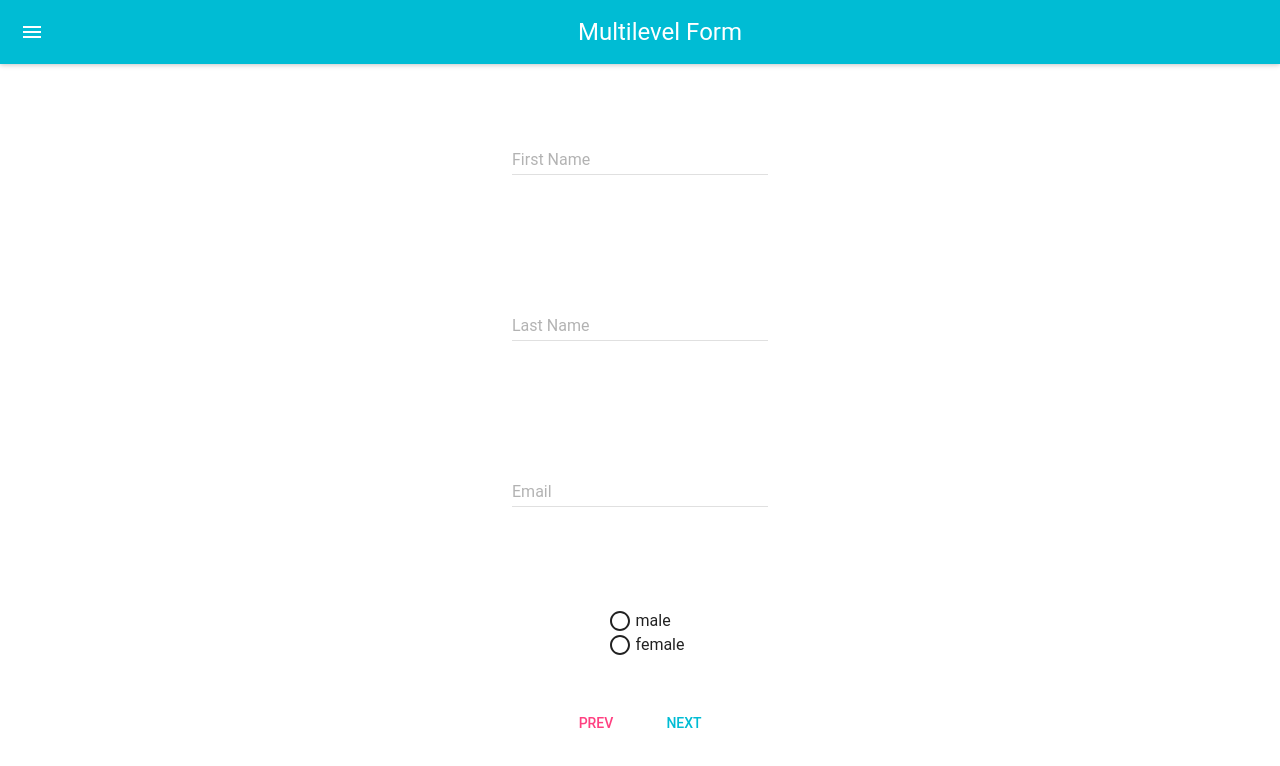
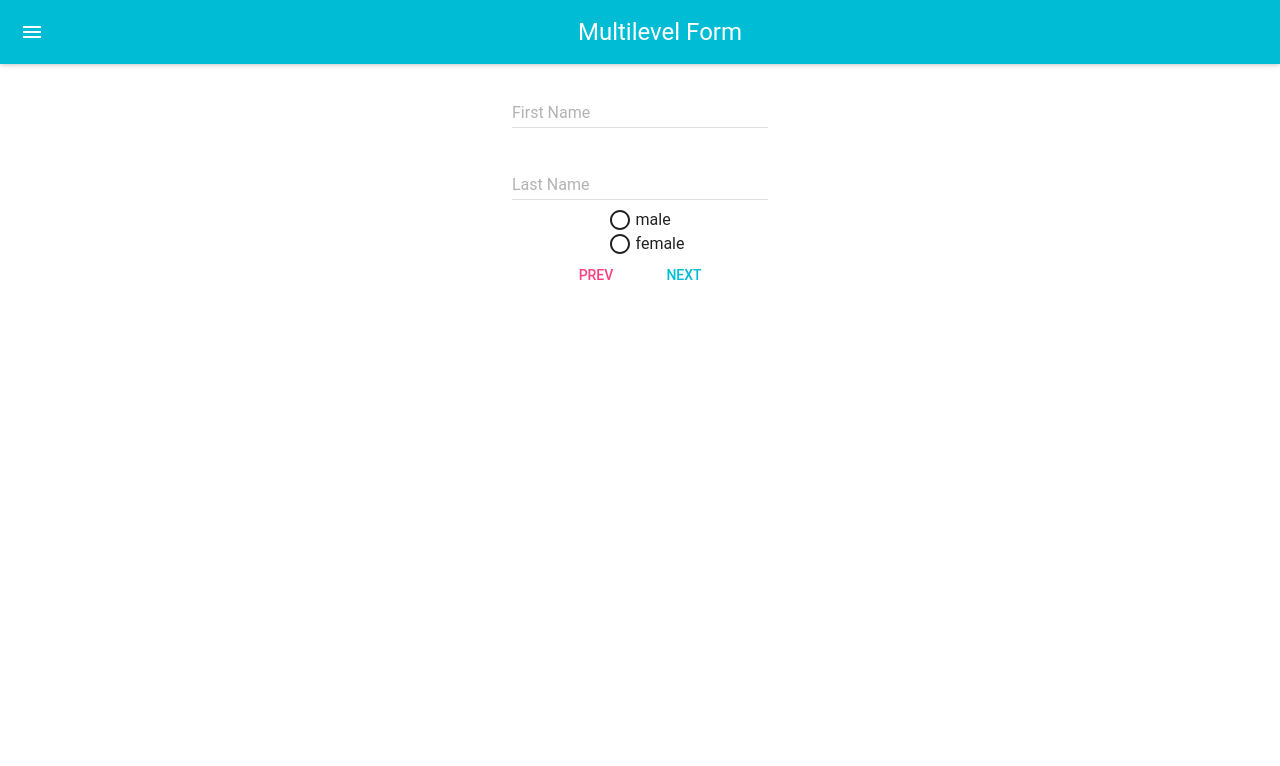
Before and after one commit to shiminshen/multilevel-form, a React (Create React App) app: page /#/form in a window 1280 px wide. Shown: the top 766 px of the page. Built offline with nearby package versions, Linux system fonts and the light colour scheme.

Commit message:
create abstract MultilevelForm and SingleStepForm

```diff
--- /dev/null
+++ b/src/form/MultilevelForm.js
@@ -0,0 +1,57 @@
+import React, { Component } from 'react';
+
+import FlatButton from 'material-ui/FlatButton';
+import { withRouter } from 'react-router'
+
+import SingleStepForm from './SingleStepForm.js'
+
+class MultilevelForm extends Component {
+
+
+  render() {
+
+    let {
+      history,
+      location: {
+        hash
+      },
+      formData,
+      className,
+      style
+    } = this.props
+
+    let hashValue = Number(hash.substr(1)) || 1
+    let dataIdx = hashValue - 1;
+
+    let prevHashNumber = hashValue < 1 ? hashValue - 1 : 1
+    let nextHashNumber = hashValue > formData.length - 1 ? formData.length : hashValue + 1
+
+    return (
+        formData[dataIdx] &&
+        <SingleStepForm
+          className={className}
+          style={style}
+          formData={formData[dataIdx]}
+        >
+          <div>
+            <FlatButton secondary={true}
+              label='Prev'
+              onClick={() => history.push({
+              pathname: '/form',
+              hash: prevHashNumber.toString()
+              })}
+            />
+            <FlatButton primary={true}
+              label='Next'
+              onClick={() => history.push({
+              pathname: '/form',
+              hash: nextHashNumber.toString()
+              })}
+            />
+          </div>
+        </SingleStepForm>
+      );
+  }
+}
+
+export default withRouter(MultilevelForm);
--- a/src/form/SignUpForm.css
+++ b/src/form/SignUpForm.css
@@ -1,3 +1,6 @@
 .signup-form {
+  display: flex;
+  flex-direction: column;
+  align-items: center;
   height: 80vh;
 }
--- a/src/form/SignUpForm.js
+++ b/src/form/SignUpForm.js
@@ -1,49 +1,74 @@
 import React, { Component } from 'react';
 
-import FlatButton from 'material-ui/FlatButton';
+import { renderTextField, renderRadioGroup } from './materialFields.js'
 
-import Page1 from './Pages/Page1.js'
-import Page2 from './Pages/Page2.js'
-import Page3 from './Pages/Page3.js'
+import { RadioButtonGroup } from 'material-ui/RadioButton'
+import RadioButton from 'material-ui/RadioButton'
+import MultilevelForm from './MultilevelForm.js'
+import './SignUpForm.css'
 
-import './SignUpForm.css'
+let formData = [
+  [
+    {
+      label: 'First Name',
+      name: 'firstName',
+      component: renderTextField,
+    },
+    {
+      label: 'Last Name',
+      name: 'lastName',
+      component: renderTextField,
+    },
+    {
+      label: 'Sex',
+      name: 'sex',
+      style: {maxWidth: 250},
+      component: ({ input, ...rest }) =>
+      <RadioButtonGroup
+        {...input}
+        {...rest}
+        valueSelected={input.value}
+        onChange={(event, value) => input.onChange(value)}
+      >
+        <RadioButton value='male' label='male'/>
+        <RadioButton value='female' label='female'/>
+      </RadioButtonGroup>
+    }
+  ],
+  [
+    {
+      label: 'Email',
+      name: 'email',
+      component: renderTextField,
+      children: null
+    },
+    {
+      label: 'Sex',
+      name: 'sex',
+      component: ({ input, ...rest }) =>
+      <RadioButtonGroup
+        {...input}
+        {...rest}
+        style={{maxWidth: 250}}
+        valueSelected={input.value}
+        onChange={(event, value) => input.onChange(value)}
+      >
+        <RadioButton value='male' label='male'/>
+        <RadioButton value='female' label='female'/>
+      </RadioButtonGroup>
+    }
+  ]
+]
 
 class SignUpForm extends Component {
 
   render() {
-    let {
-      history,
-      location: {
-        hash
-      }
-    } = this.props
-
-    let hashValue = Number(hash.substr(1)) || 1
-    let prevHashNumber = hashValue - 1
-    let nextHashNumber = hashValue + 1
 
     return (
-      <div className='signup-form'>
-        {hashValue === 1 && <Page1/>}
-        {hashValue === 2 && <Page2/>}
-        {hashValue === 3 && <Page3/>}
-        <div>
-          <FlatButton secondary={true}
-            label='Prev'
-            onClick={() => history.push({
-            pathname: '/form',
-            hash: prevHashNumber.toString()
-            })}
-          />
-          <FlatButton primary={true}
-            label='Next'
-            onClick={() => history.push({
-            pathname: '/form',
-            hash: nextHashNumber.toString()
-            })}
-          />
-        </div>
-      </div>
+      <MultilevelForm
+        className='signup-form'
+        formData={formData}
+      />
       );
   }
 }
--- /dev/null
+++ b/src/form/SingleStepForm.js
@@ -0,0 +1,30 @@
+import React, { Component } from 'react';
+import { Field, reduxForm } from 'redux-form'
+
+class SingleStepForm extends Component {
+
+  render() {
+
+    let {
+      className,
+      style,
+      formData,
+      children
+    } = this.props;
+
+    return (
+      <form className={className} style={style}>
+        {
+        formData && formData.map(( data, idx ) => <Field key={idx} {...data}/>)
+        }
+        {children}
+      </form>
+    );
+  }
+}
+
+export default reduxForm({
+  form: 'wizard',
+  destroyOnUnmount: false,
+  forceUnregisterOnUnmount: true
+})(SingleStepForm);
--- a/src/form/materialFields.js
+++ b/src/form/materialFields.js
@@ -26,13 +26,15 @@ export const renderCheckbox = ({ input, label }) =>
   onCheck={input.onChange}
 />
 
-export const renderRadioGroup = ({ input, ...rest }) =>
+export const renderRadioGroup = ({ input, children, ...rest }) =>
 <RadioButtonGroup
   {...input}
   {...rest}
   valueSelected={input.value}
   onChange={(event, value) => input.onChange(value)}
-/>
+>
+  {children}
+</RadioButtonGroup>
 
 export const renderSelectField = ({
   input,
```
